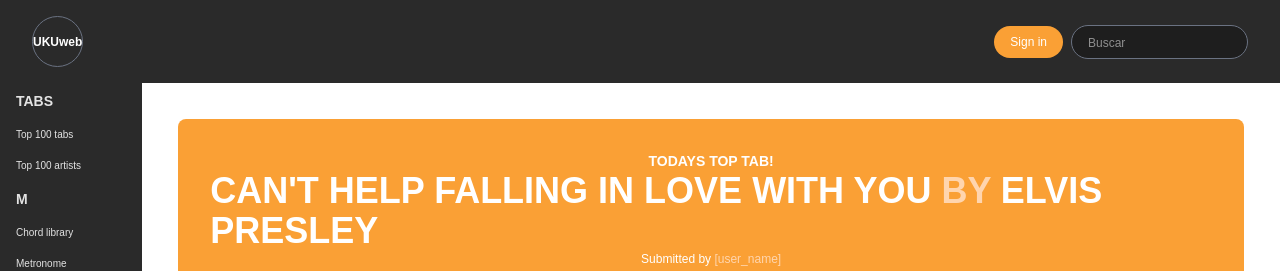
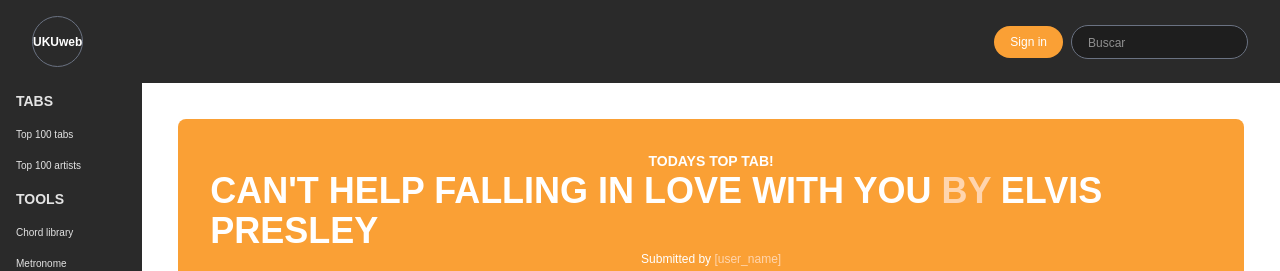
Before and after one commit to itiel-felix/uku-front-3, a React (Vite) app: page / in a window 1280 px wide. Shown: the top 271 px of the page. Built offline with nearby package versions, Linux system fonts and the light colour scheme; no server answers.

Commit message:
Update name

```diff
--- a/src/layout/leftSideBar.tsx
+++ b/src/layout/leftSideBar.tsx
@@ -17,7 +17,7 @@
                             <div className="header-button !justify-start text-[10px] hover:font-bold" onClick={() => setIsOpen(false)}>Top 100 artists</div>
                         </div>
                         <div className="w-full flex flex-col flex-start">
-                            <div className="header-button font-bold !pointer-events-none !justify-start text-sm " onClick={() => setIsOpen(false)}>M </div>
+                            <div className="header-button font-bold !pointer-events-none !justify-start text-sm " onClick={() => setIsOpen(false)}>TOOLS</div>
                             <div className="header-button !justify-start text-[10px] hover:font-bold" onClick={() => setIsOpen(false)}>Chord library</div>
                             <div className="header-button !justify-start text-[10px] hover:font-bold" onClick={() => setIsOpen(false)}>Metronome</div>
                             <div className="header-button !justify-start text-[10px] hover:font-bold" onClick={() => setIsOpen(false)}>About</div>
```
